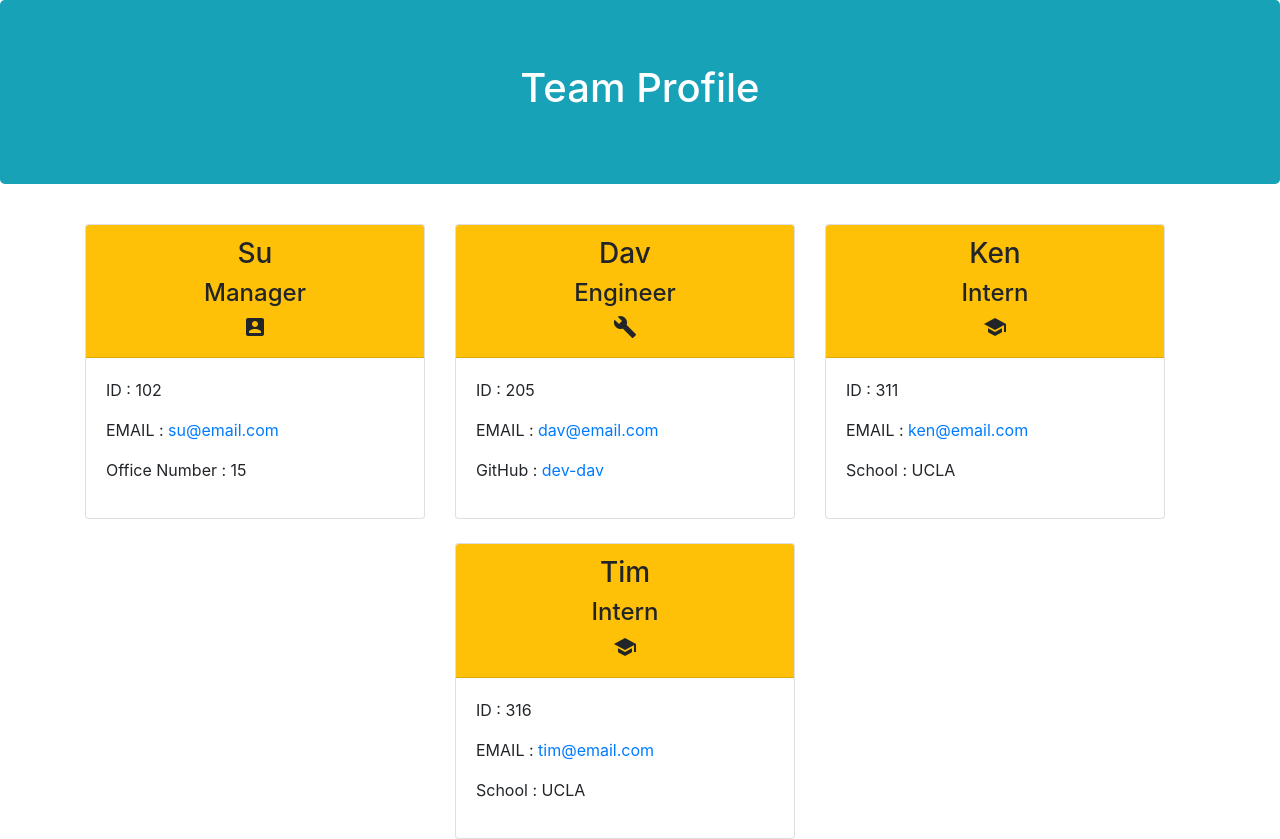
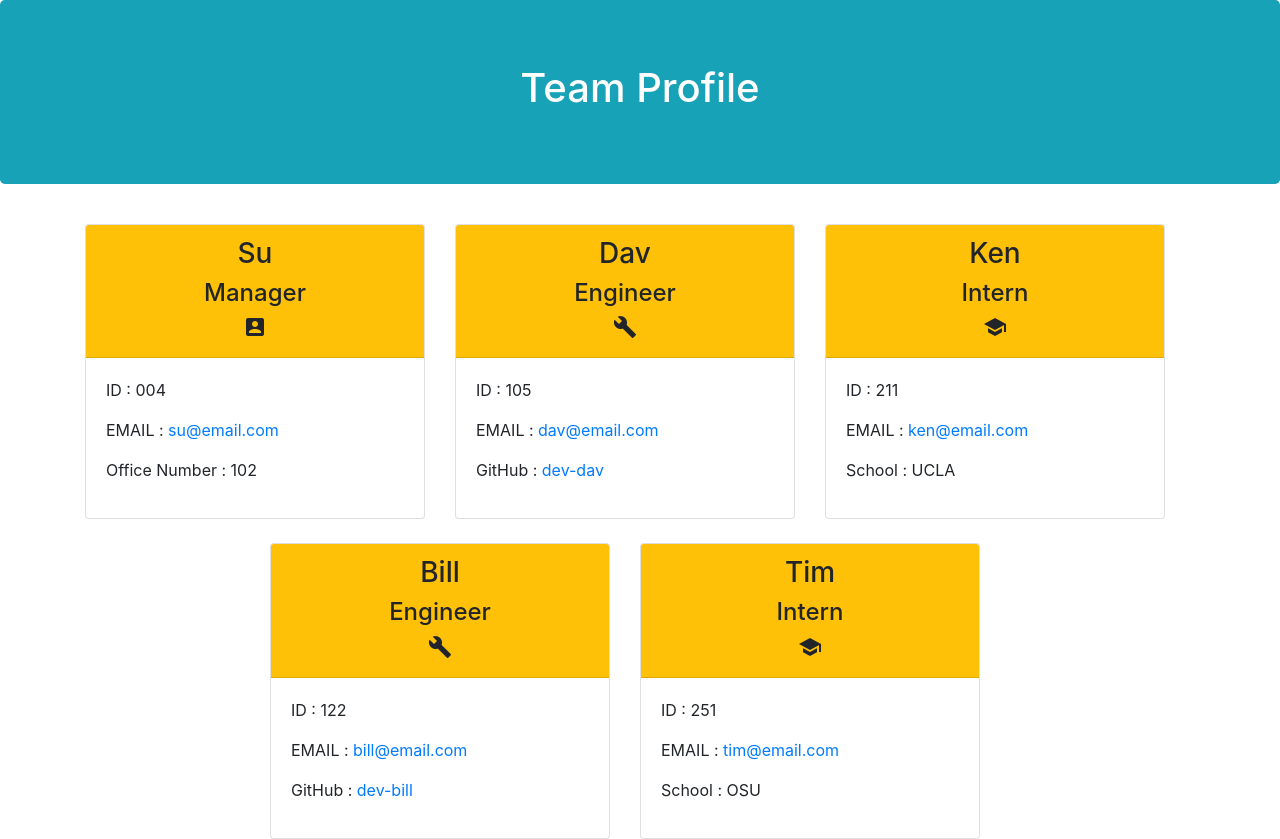
Before and after one commit to min-hinthar/team-profile-generator, a website: page dist/teamProfile.html in a window 1280 px wide. Drawn offline with nearby package versions, Linux system fonts and the light colour scheme.

Commit message:
generated teamProfile.html latest version save

```diff
--- a/dist/teamProfile.html
+++ b/dist/teamProfile.html
@@ -37,13 +37,13 @@
             </div>
             <div class="card-body">
                 <p class="id">
-                    ID : 102
+                    ID : 004
                 </p>
                 <p class="email">
                     EMAIL : <a href="mail:su@email.com"> su@email.com</a>
                 </p>
                 <p class="office">
-                    Office Number : 15
+                    Office Number : 102
                 </p>
             </div>
         </div>
@@ -62,7 +62,7 @@
             </div>
             <div class="card-body">
                 <p class="id">
-                    ID : 205
+                    ID : 105
                 </p>
                 <p class="email">
                     EMAIL : <a href="mail:dav@email.com"> dav@email.com</a>
@@ -87,13 +87,38 @@
             </div>
             <div class="card-body">
                 <p class="id">
-                    ID : 311
+                    ID : 211
                 </p>
                 <p class="email">
                     EMAIL : <a href="mail:ken@email.com"> ken@email.com</a>
                 </p>
                 <p class="school">
                     School : UCLA
+                </p>
+            </div>
+        </div>
+    </div>
+
+    <div class="col-4 mt-4">
+        <div class="card h-100">
+            <div class="card-header bg-warning text-center">
+                <h3>
+                    Bill
+                </h3>
+                <h4>
+                    Engineer
+                </h4>
+                <i class="medium material-icons">build</i>
+            </div>
+            <div class="card-body">
+                <p class="id">
+                    ID : 122
+                </p>
+                <p class="email">
+                    EMAIL : <a href="mail:bill@email.com"> bill@email.com</a>
+                </p>
+                <p class="gitHub">
+                    GitHub : <a href="https://github.com/dev-bill"> dev-bill</a>
                 </p>
             </div>
         </div>
@@ -112,13 +137,13 @@
             </div>
             <div class="card-body">
                 <p class="id">
-                    ID : 316
+                    ID : 251
                 </p>
                 <p class="email">
                     EMAIL : <a href="mail:tim@email.com"> tim@email.com</a>
                 </p>
                 <p class="school">
-                    School : UCLA
+                    School : OSU
                 </p>
             </div>
         </div>
```
Also changed, not shown: 1 other file.
